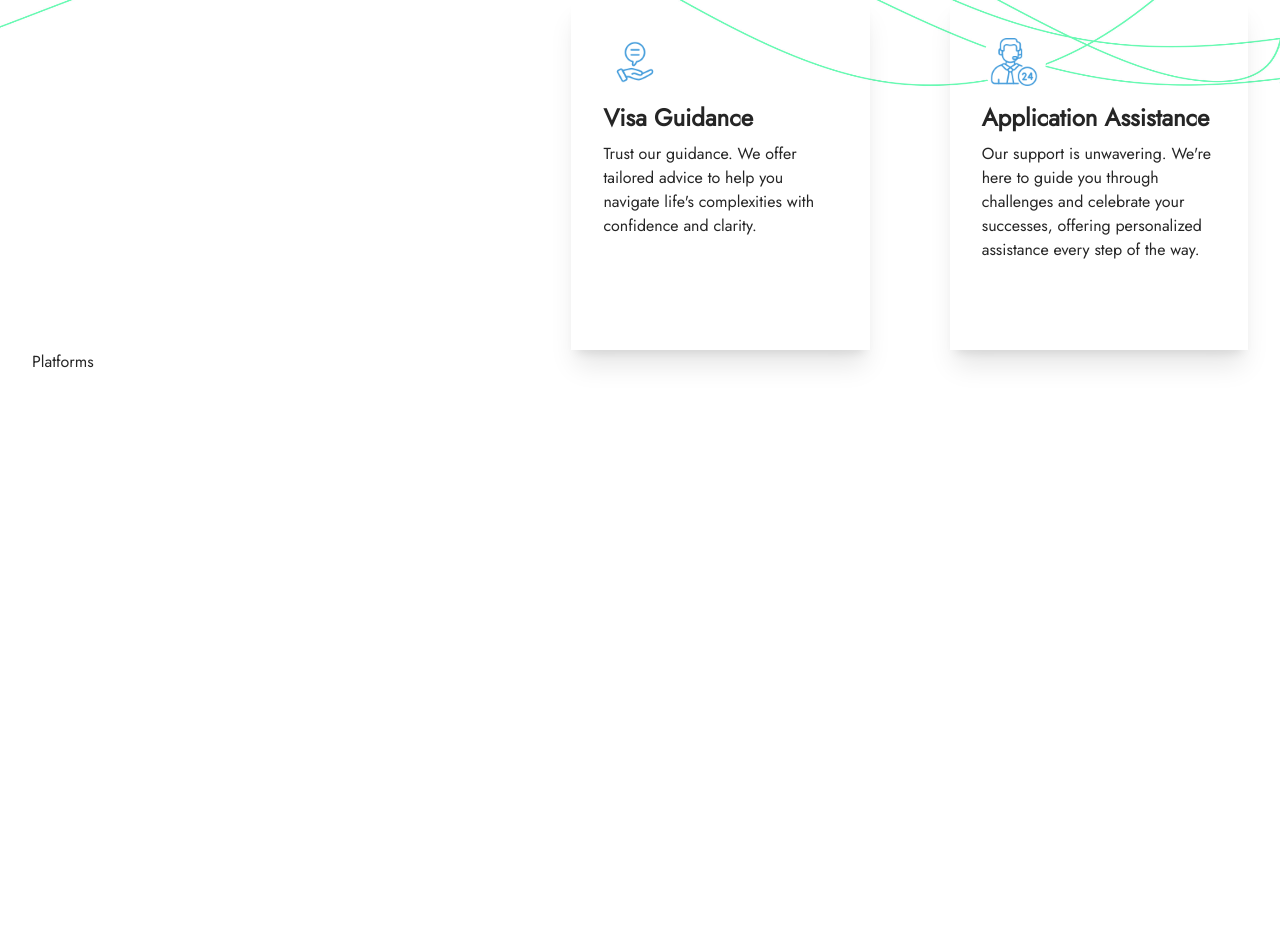
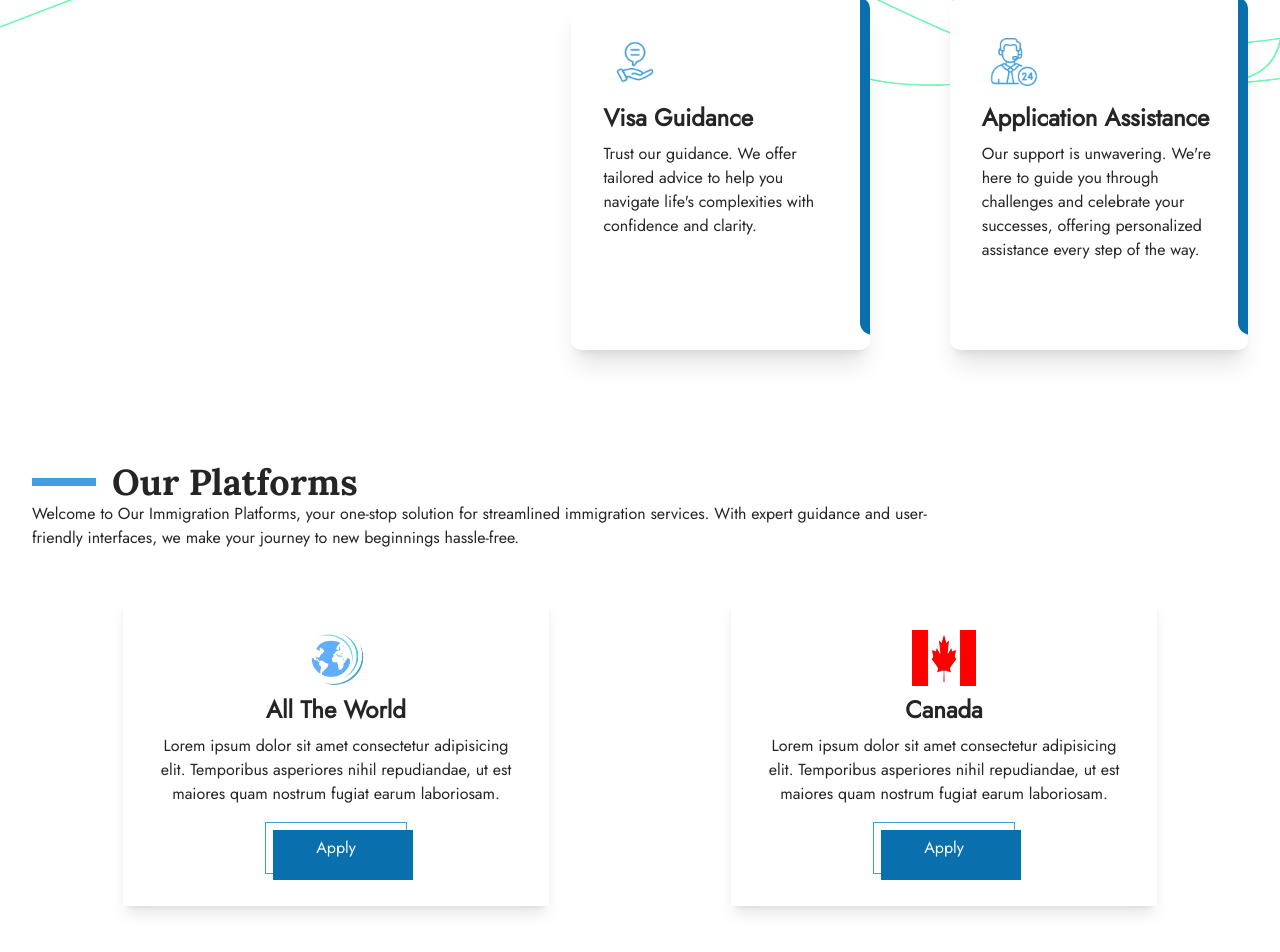
Before and after one commit to KamelMesbahi13/dzWorkAway, a React (Vite) app: page /Nos-Services in a window 1280 px wide. Shown: the part 3147-4099 px from the top of the page. Built offline with nearby package versions, Linux system fonts and the light colour scheme.

Commit message:
Services Platforms Section

```diff
--- a/src/Components/Home/Platforms/Platforms.jsx
+++ b/src/Components/Home/Platforms/Platforms.jsx
@@ -1,4 +1,4 @@
-import ImgOne from "../../../assets/Globe.jpg";
+import ImgOne from "../../../assets/Globe.png";
 import ImgTwo from "../../../assets/Canada.jpg";
 import Plane from "../../../assets/Plane.png";
 import { LazyLoadImage } from "react-lazy-load-image-component";
--- a/src/Components/OurServices/Platforms/Platforms.jsx
+++ b/src/Components/OurServices/Platforms/Platforms.jsx
@@ -1,5 +1,81 @@
+import ImgOne from "../../../assets/Globe.png";
+import ImgTwo from "../../../assets/Canada.jpg";
+import { LazyLoadImage } from "react-lazy-load-image-component";
+import { motion } from "framer-motion";
+
+const data = [
+  {
+    id: 1,
+    header: "All The World",
+    Img: ImgOne,
+    description:
+      "Lorem ipsum dolor sit amet consectetur adipisicing elit. Temporibus asperiores nihil repudiandae, ut est maiores quam nostrum fugiat earum laboriosam.",
+    button: "Apply",
+  },
+  {
+    id: 2,
+    header: "Canada",
+    Img: ImgTwo,
+    description:
+      "Lorem ipsum dolor sit amet consectetur adipisicing elit. Temporibus asperiores nihil repudiandae, ut est maiores quam nostrum fugiat earum laboriosam.",
+    button: "Apply",
+  },
+];
+
 const Platforms = () => {
-  return <div>Platforms</div>;
+  return (
+    <div className="mt-28">
+      <div>
+        <div className="w-full md:w-3/4">
+          <div>
+            <h1 className="relative headingStyleLg">Our Platforms</h1>
+          </div>
+          <div>
+            <p>
+              Welcome to Our Immigration Platforms, your one-stop solution for
+              streamlined immigration services. With expert guidance and
+              user-friendly interfaces, we make your journey to new beginnings
+              hassle-free.
+            </p>
+          </div>
+        </div>
+      </div>
+      <div>
+        <div className="flex flex-col mt-12 md:flex-row md:items-center md:justify-between textCenter">
+          {data.map(({ id, Img, header, description, button }) => {
+            return (
+              <div key={id}>
+                <div>
+                  <div className="p-8 w-full md:w-[70%] shadow-lg duration-500 hover:shadow-xl hover:scale-[1.02]">
+                    <div>
+                      <div>
+                        <div>
+                          <img className="w-16 h-14" src={Img} alt={header} />
+                        </div>
+                        <div>
+                          <div className="mt-2">
+                            <h6>{header}</h6>
+                          </div>
+                          <div>
+                            <p>{description}</p>
+                          </div>
+                        </div>
+                        <div>
+                          <button className="mt-4 buttonCust">
+                            <a href="#">{button}</a>
+                          </button>
+                        </div>
+                      </div>
+                    </div>
+                  </div>
+                </div>
+              </div>
+            );
+          })}
+        </div>
+      </div>
+    </div>
+  );
 };
 
 export default Platforms;
--- a/src/Components/OurServices/Services/Services.jsx
+++ b/src/Components/OurServices/Services/Services.jsx
@@ -87,7 +87,7 @@ const WhyUs = () => {
               return (
                 <div key={id}>
                   <div>
-                    <div className="p-4 duration-300 ease-in bg-opacity-0 shadow-xl lg:h-[28rem] xl:h-[22rem] hover:text-white bg-mainColor hover:bg-opacity-100 hover:border-opacity-100 lg:p-8">
+                    <div className="p-4 duration-300 shadow-xl lg:h-[28rem] cardServices xl:h-[22rem] hover:text-white lg:p-8">
                       <div className="relative w-16 h-16 bg-white rounded-full">
                         <LazyLoadImage
                           className="absolute w-12 h-12 -translate-x-1/2 -translate-y-1/2 left-1/2 top-1/2"
--- a/src/index.css
+++ b/src/index.css
@@ -184,6 +184,51 @@ h1 {
     }
   }
 
+  .cardServices {
+    border-radius: 10px;
+    filter: drop-shadow(0 5px 10px 0 #ffffff);
+    width: 100%;
+    height: 100%;
+    background-color: #ffffff;
+    padding: 20px;
+    position: relative;
+    z-index: 0;
+    overflow: hidden;
+    transition: 0.6s ease-in;
+  }
+
+  .cardServices::before {
+    content: "";
+    position: absolute;
+    z-index: -1;
+    top: -15px;
+    right: -15px;
+    background: var(--main);
+    height: 100%;
+    width: 25px;
+    border-radius: 32px;
+    transform: scale(1);
+    transform-origin: 50% 50%;
+    transition: transform 1s ease-out;
+  }
+
+  .cardServices:hover::before {
+    transition-delay: 0.5s;
+    transform: scale(40);
+  }
+
+  .cardServices:hover {
+    color: #ffffff;
+  }
+
+  .cardServices:hover .buttonCust {
+    color: black;
+  }
+
+  .cardServices:hover .buttonCust:after {
+    background-color: #ffffff;
+  }
+
   .aboutHomeBack {
     background-image: url(../src/assets/Bg-AboutHome.jpg);
     background-position: center center;
```
Also changed, not shown: src/assets/Globe.jpg (deleted), src/assets/Globe.png (added).
